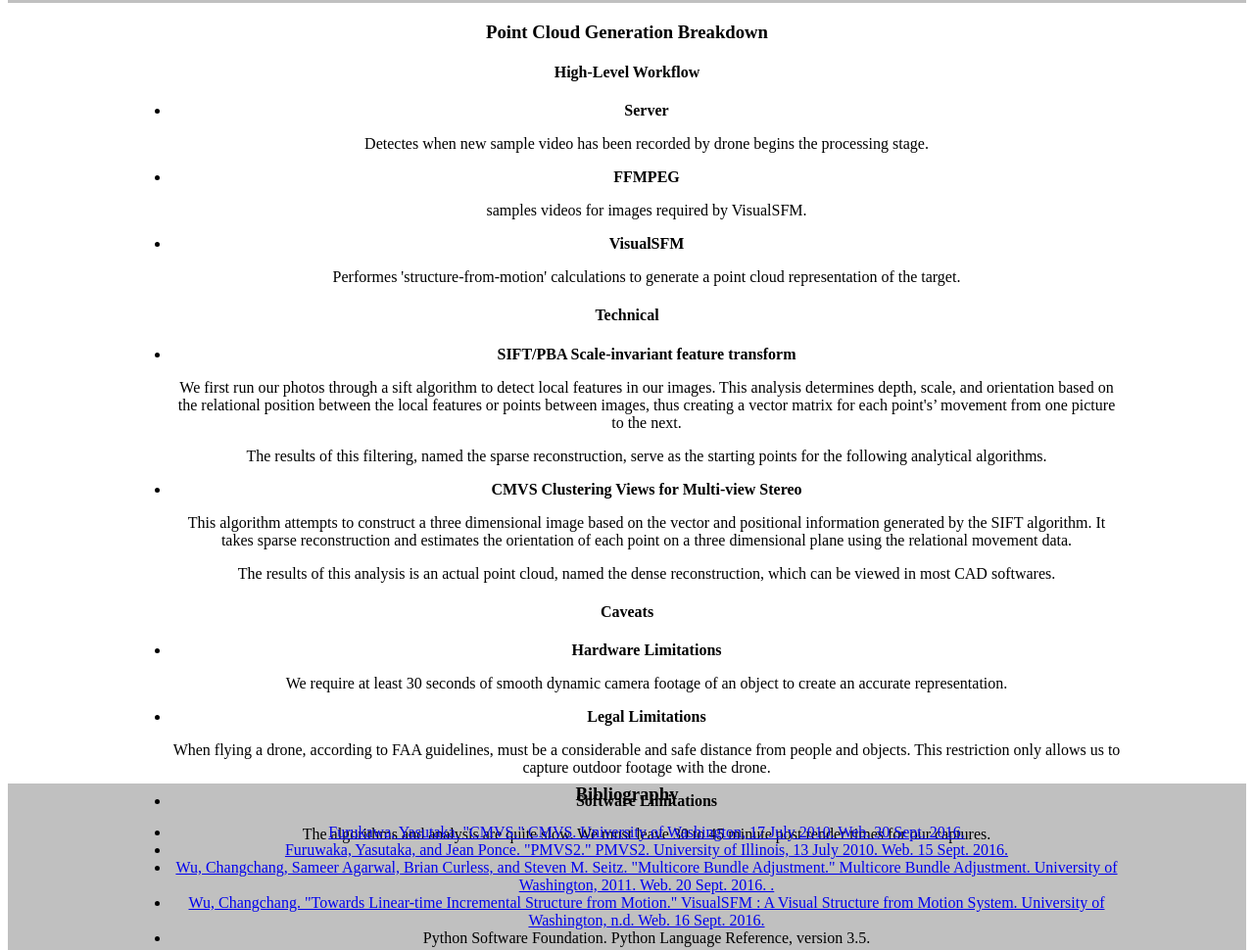
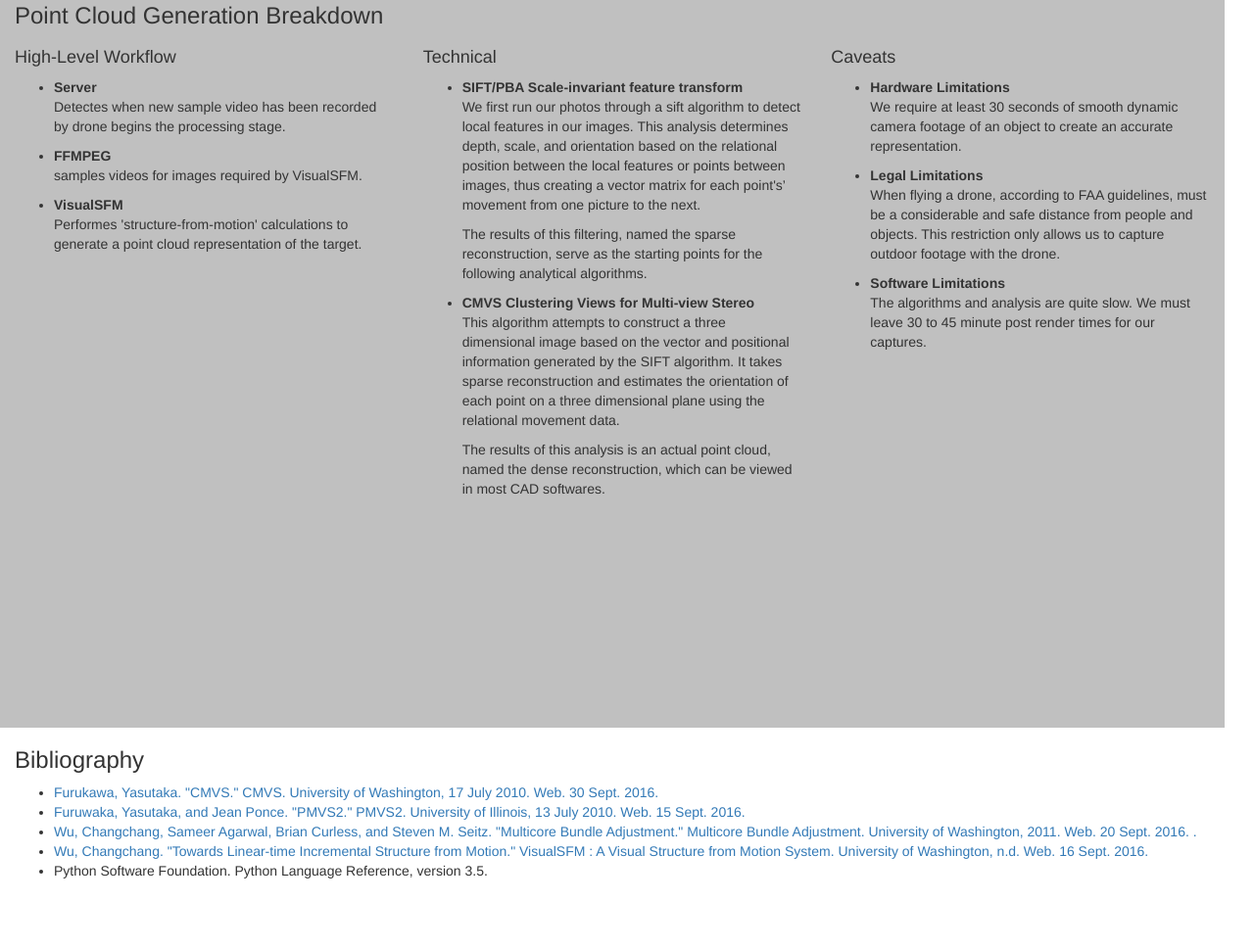
Before and after one commit to handroissuazo/third-eye, a plain HTML site: page www/index.html in a window 1280 px wide. Shown: the part 777-1747 px from the top of the page at 98% size. Drawn offline with nearby package versions, Linux system fonts and the light colour scheme.

Commit message:
1. using bootstrap to style site

```diff
--- /dev/null
+++ b/www/css/styles.css
@@ -0,0 +1,9 @@
+#MainContent div.row{
+    height: 95vh;
+    width: 100%;
+    background-color: #C0C0C0;
+}
+
+#MainContent div.row:nth-child(odd){
+    background-color: #FFF;
+}
--- a/www/index.html
+++ b/www/index.html
@@ -6,39 +6,25 @@
     <meta name="description" content="">
     <meta name="viewport" content="width=device-width, initial-scale=1">
 
+    <!-- Minified CSS -->
+    <link rel="stylesheet" href="https://maxcdn.bootstrapcdn.com/bootstrap/3.3.5/css/bootstrap.min.css">
+    <link rel="stylesheet" href="css/styles.css">
     <title>Third Eye</title>
-
 </head>
-<style type="text/css">
-section{
-    height: 95vh;
-    width: 100%;
-    background-color: #C0C0C0;
-}
-section:nth-child(odd){
-    background-color: #FFF;
-}
-
-div.sectionContent {
-    width: 80%;
-    margin: 0 auto;
-    text-align: center;
-}
-</style>
 <body>
-<nav>
-
-</nav>
-<section>
-    <div class="sectionContent">
+<nav></nav>
+<section id="MainContent" class="container-fluid">
+    <div class="row">
+        <div class="col-md-12">
             <h1>Third Eye</h1>
             <iframe width="560" height="315" src="https://www.youtube.com/embed/CC65FuF6MCc" frameborder="0" allowfullscreen></iframe>
         </div>
-</section>
-<section>
-    <div class="sectionContent">
+    </div>
+    <div class="row">
+        <div class="col-md-12">
             <h3>Point Cloud Generation Breakdown</h3>
-        <p>
+        </div>
+        <div class="col-md-4">
             <h4>High-Level Workflow</h4>
             <ul>
                 <li>
@@ -60,8 +46,8 @@ div.sectionContent {
                     </p>
                 </li>
             </ul>
-        </p>
-        <p>
+        </div>
+        <div class="col-md-4">
             <h4>Technical</h4>
             <ul>
                 <li>
@@ -84,8 +70,8 @@ div.sectionContent {
                     </p>
                 </li>
             </ul>
-        </p>
-        <p>
+        </div>
+        <div class="col-md-4">
             <h4>Caveats</h4>
             <ul>
                 <li>
@@ -107,11 +93,10 @@ div.sectionContent {
                     </p>
                 </li>
             </ul>
-        </p>
         </div>
-</section>
-<section>
-    <div class="sectionContent">
+    </div>
+    <div class="row">
+        <div class="col-md-12">
             <h3>Bibliography</h3>
             <ul>
                 <li>
@@ -131,6 +116,9 @@ div.sectionContent {
                 </li>
             </ul>
         </div>
+    </div>
 </section>
+<script src="https://ajax.googleapis.com/ajax/libs/jquery/1.11.3/jquery.min.js"></script>
+<script src="https://maxcdn.bootstrapcdn.com/bootstrap/3.3.5/js/bootstrap.min.js"></script>
 </body>
 </html>
```
Lines whose indentation alone changed are shown as unchanged.
